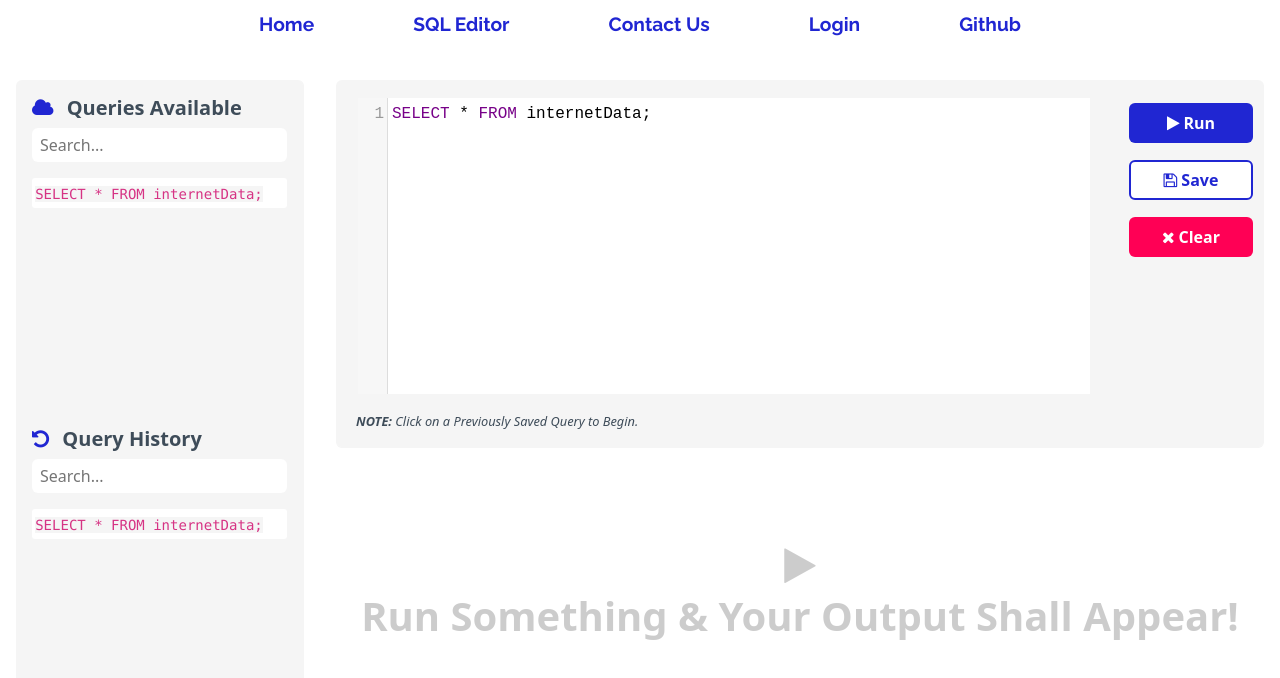
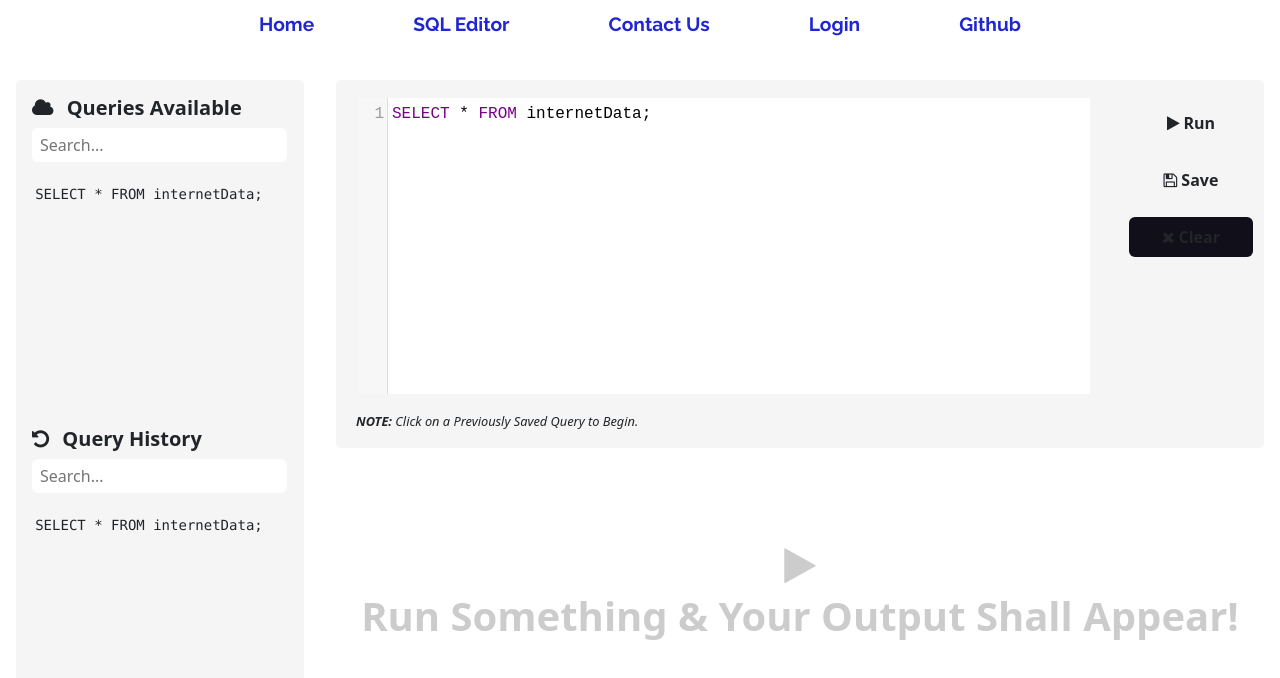
Before and after one commit to kirtiksingh/Atlan-Frontend-Task, a React (Create React App) app: page /editor in a window 1280 px wide. Shown: the top 678 px of the page. Built offline with nearby package versions, Linux system fonts and the light colour scheme.

Commit message:
Hot Fixes for Header, Navigation

```diff
--- a/package.json
+++ b/package.json
@@ -15,6 +15,7 @@
     "react-dom": "^17.0.2",
     "react-router-dom": "^5.2.1",
     "react-scripts": "4.0.3",
+    "react-toggle-dark-mode": "^1.0.4",
     "web-vitals": "^0.2.4",
     "workbox-background-sync": "^5.1.3",
     "workbox-broadcast-update": "^5.1.3",
--- a/src/App.js
+++ b/src/App.js
@@ -1,4 +1,4 @@
-import React, { Suspense, lazy } from "react";
+import React, { Suspense, lazy, useState } from "react";
 import { BrowserRouter as Router, Route } from "react-router-dom";
 import "./App.css";
 
@@ -8,11 +8,17 @@ const Github = lazy(() => import("./components/github/Github"));
 const Editor = lazy(() => import("./pages/editor/Editor"));
 
 function App() {
+  const [darkMode, setDarkMode] = useState(false);
+
+  const toggleDarkMode = (checked) => {
+    setDarkMode(checked);
+  };
+
   return (
-    <div className='App'>
+    <div className='App' id={`${darkMode ? `dark` : `light`}-mode`}>
       <Suspense fallback={<div>Loading ... </div>}>
         <Router>
-          <Navbar />
+          <Navbar darkMode={darkMode} toggleDarkMode={toggleDarkMode} />
           <Route path='/' exact component={Home} />
           <Route path='/editor' exact component={Editor} />
           <Route path='/github' exact component={Github} />
--- a/src/index.css
+++ b/src/index.css
@@ -12,7 +12,7 @@ code {
     monospace;
 }
 
-:root {
+/* :root {
   --primary: #f05;
   --accent: #525fe1;
   --light: #e7ecef;
@@ -22,7 +22,47 @@ code {
   --grad: linear-gradient(270deg, #525ee0 35%, #18b0ec 100%);
   --accent2: hsl(197, 85%, 51%);
   --atlan: #2026d2;
+  --text: #3e4c59;
+  --white: #fff;
+  --table-border: #dddddd;
+} */
+
+#light-mode {
+  --primary: #110f19;
+  --primary1: #151122;
+  --primary-active: #1a182d;
+  --b-w: white;
+  --accent: #4d38a2;
+  --sub-acc-1: #eee6ff;
+  --sub-acc-2: #6f678b;
+  --sender-bg: #19182a;
+  --sender-text: #ada9b9;
+  --user-text: white;
+  --time-text: #b0acae;
+  --chat-border: #2b2039;
+  --primary-translucent: #110f19b7;
+  --shadow-color: rgba(77, 56, 162, 0.5);
+  --tbd-chat-mail: #241937;
 }
+
+#dark-mode {
+  --primary: #110f19;
+  --primary1: #151122;
+  --primary-active: #1a182d;
+  --b-w: white;
+  --accent: #4d38a2;
+  --sub-acc-1: #eee6ff;
+  --sub-acc-2: #6f678b;
+  --sender-bg: #19182a;
+  --sender-text: #ada9b9;
+  --user-text: white;
+  --time-text: #b0acae;
+  --chat-border: #2b2039;
+  --primary-translucent: #110f19b7;
+  --shadow-color: rgba(77, 56, 162, 0.5);
+  --tbd-chat-mail: #241937;
+}
+
 body::-webkit-scrollbar {
   width: 0.5rem;
   cursor: pointer;
--- a/src/pages/editor/Editor.css
+++ b/src/pages/editor/Editor.css
@@ -12,7 +12,7 @@
 }
 body {
   font-family: sans-serif;
-  color: #3e4c59;
+  color: var(--text);
 }
 .logo {
   padding: 0.5rem 2rem;
@@ -61,11 +61,11 @@ div.sidebar-item:nth-child(2) {
   color: var(--atlan);
 }
 .text-1 {
-  color: #3e4c59;
+  color: var(--text);
   font-weight: 700;
 }
 .text-2 {
-  color: #3e4c59;
+  color: var(--text);
   font-weight: 500;
   font-style: italic;
 }
@@ -95,19 +95,19 @@ div.sidebar-item:nth-child(2) {
   border-radius: 6px;
 }
 .primary-btn button {
-  color: #fff;
+  color: var(--white);
   background: var(--atlan);
   border: none;
 }
 .secondary-btn button {
   border: 2px solid var(--atlan);
-  background: #fff;
+  background: var(--white);
   color: var(--atlan);
 }
 .alert-btn button {
   background: var(--primary);
   border: none;
-  color: #fff;
+  color: var(--white);
 }
 .query-results {
   padding: 0.5rem 1rem;
@@ -131,12 +131,12 @@ div.sidebar-item:nth-child(2) {
 }
 thead {
   background-color: var(--atlan);
-  color: #fff;
+  color: var(--white);
   font-weight: 700;
 }
 td,
 th {
-  border: 1px solid #dddddd !important;
+  border: 1px solid var(--table-border) !important;
   text-align: left;
   padding: 8px;
 }
@@ -146,9 +146,8 @@ th {
   /* width: 100%; */
   height: 72vh;
   overflow: auto;
-
 }
-.query-table table{
+.query-table table {
   width: 100%;
 }
 .query-results .details {
@@ -167,7 +166,7 @@ th {
   align-items: center;
 }
 .query-results .tabs.active {
-  color: #fff;
+  color: var(--white);
   background-color: var(--atlan);
   border-radius: 6px 6px 0px 0px;
 }
@@ -176,7 +175,7 @@ th {
   overflow: auto;
 }
 .query {
-  background-color: #fff;
+  background-color: var(--white);
   padding: 0.2rem;
   border-radius: 3px;
   margin-bottom: 0.5rem;
@@ -208,3 +207,7 @@ th {
 .search-bar input:focus {
   outline: none !important;
 }
+
+code {
+  color: var(--atlan) !important;
+}
--- a/src/pages/home/Home.css
+++ b/src/pages/home/Home.css
@@ -4,7 +4,7 @@
   justify-content: center;
   align-items: center;
   background-color: white;
-  height: 80vh;
+  height: 75vh;
   text-align: center;
 }
 .home-heading-container {
@@ -38,6 +38,7 @@
 
 footer {
   width: 100%;
+  margin-top: 10vh;
 }
 
 footer p {
@@ -126,4 +127,7 @@ img {
   .home-heading-container > a:nth-child(3) {
     padding-top: 12%;
   }
+  .footer {
+    margin-top: -3vh;
+  }
 }
--- a/src/pages/home/Home.js
+++ b/src/pages/home/Home.js
@@ -7,7 +7,7 @@ const Home = () => {
     <>
       <div className='home-container'>
         <div className='home-heading-container'>
-          <h1 className='home-heading'>SQLiter - Query Master{<br />}</h1>
+          <h1 className='home-heading'>SQLiter - Mastering Queries{<br />}</h1>
           <h2 className='blue'>
             Crunch Your SQL Queries Faster Than You Have Before. Writing Queries
             Has Never Felt Better.
```
Also changed, not shown: src/components/navbar/Navbar.js (+8 -1 lines), 1 other file (tests, documents, lock files or other folders).
